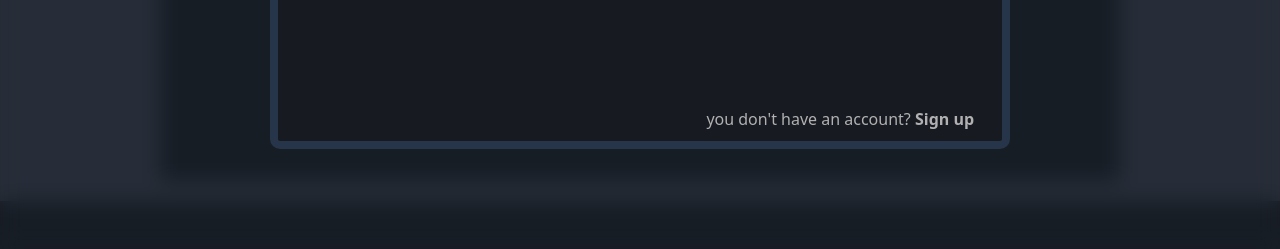
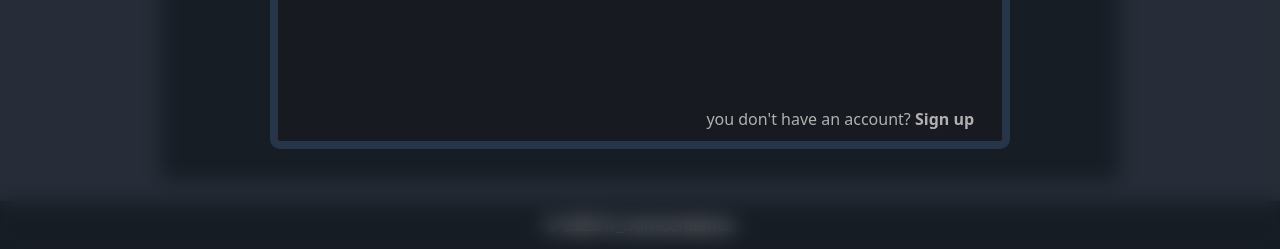
Before and after one commit to jgavairo/ft_transcendence, a plain HTML site: page index.html in a window 1280 px wide. Shown: the part 551-800 px from the top of the page. Drawn offline with nearby package versions, Linux system fonts and the light colour scheme.

Commit message:
restylize store, added footer

```diff
--- a/index.html
+++ b/index.html
@@ -19,10 +19,10 @@
 			<div class="gamescontainer" id="gamescontainer">
 			</div>
 		</main>
+		<footer class="footer">
+			© 2025 ft_transcendence
+		</footer>
 		<div id="optionnalModal">
 		</div>
-		<footer class="footer" id="footer">
-			<div class="footer-content"></div>
-		</footer>
 	</body>
 </html>
```
